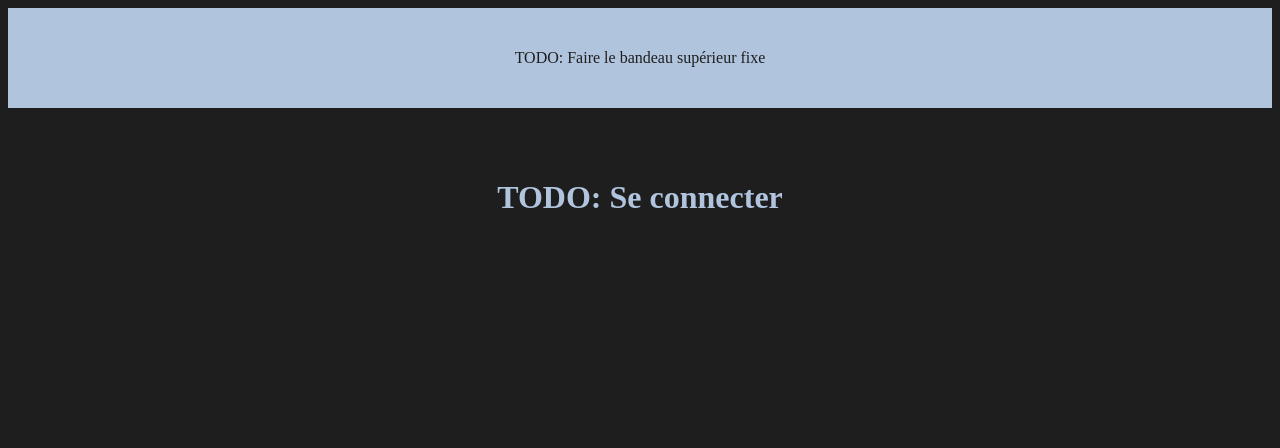
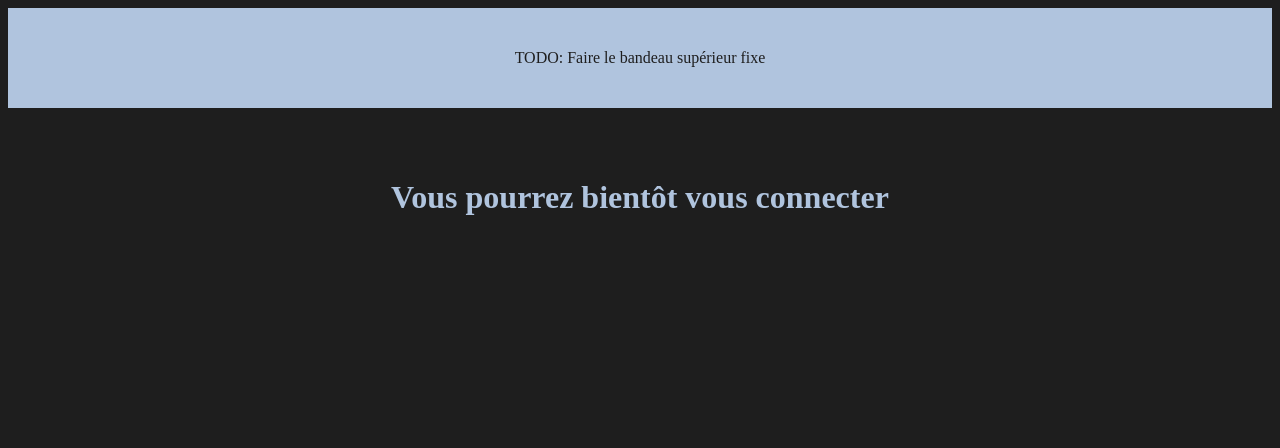
Before and after one commit to SauzeauYannis/Symfony-Project, a Symfony app: template code/templates/connexion/se_connecter.html.twig in a window 1280 px wide. Shown: the top 448 px of the page. Run offline with Twig, Linux system fonts and the light colour scheme; the template is opened without the code that fills it, so the values that code supplies are empty; some libraries are stand-ins or nearby versions.

Commit message:
4.4 done

```diff
--- a/code/templates/connexion/se_connecter.html.twig
+++ b/code/templates/connexion/se_connecter.html.twig
@@ -9,7 +9,7 @@
 {% endblock %}
 
 {% block body_page %}
-    <h1>TODO: Se connecter</h1>
+    <h1>Vous pourrez bientôt vous connecter</h1>
 {% endblock %}
 
 {# Créé par Yannis Sauzeau et ... #}
```
